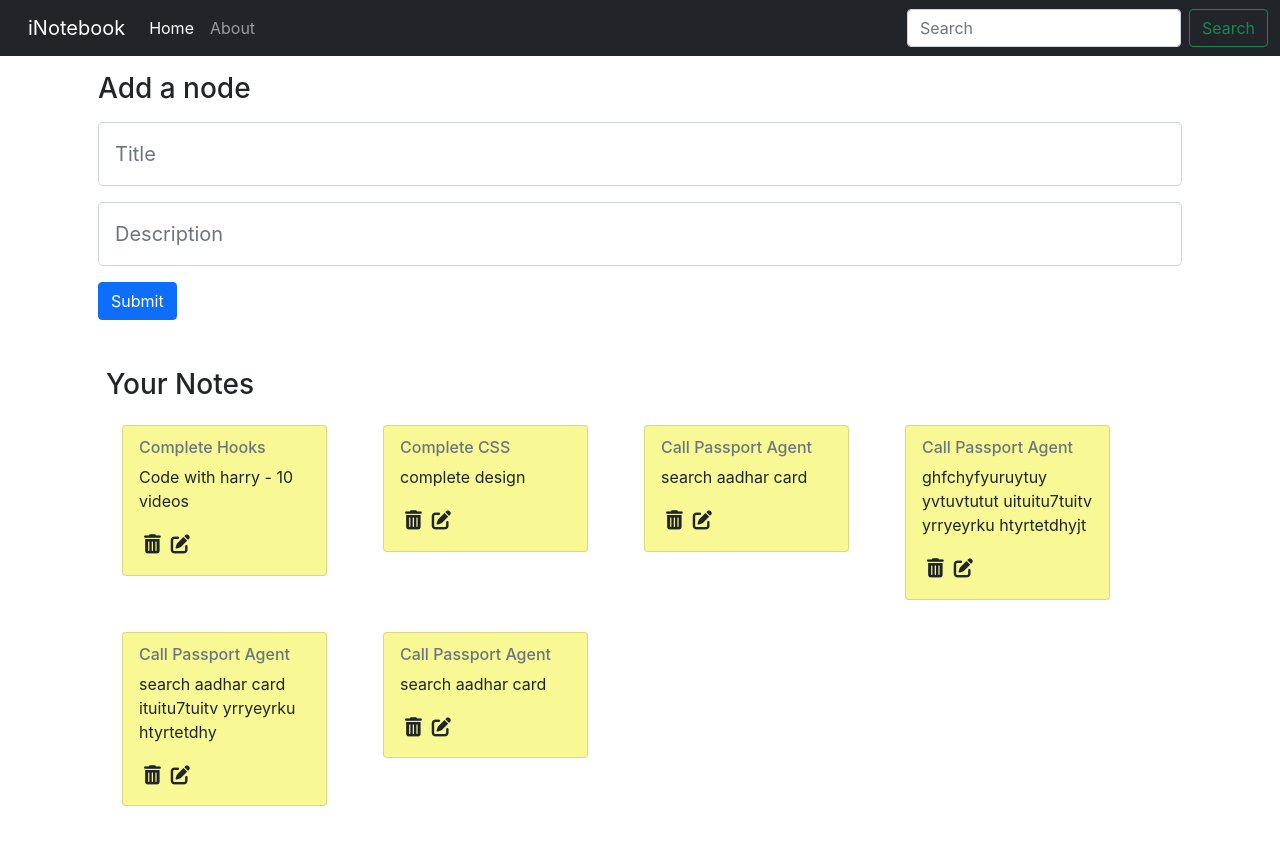
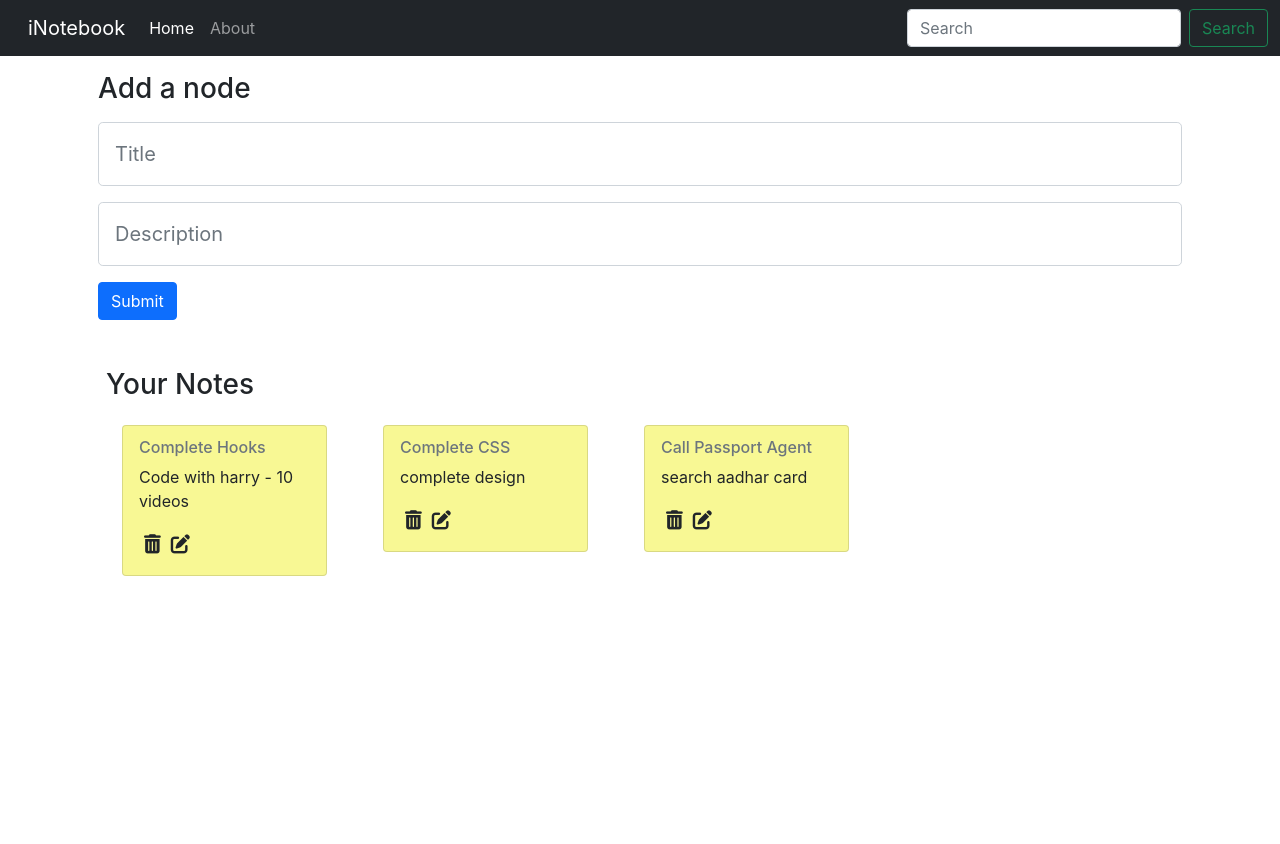
Before and after one commit to amrutapalo/inotebook, a React (Create React App) app: page /home in a window 1280 px wide. Shown: the top 844 px of the page. After the commit the page ends 800 px from the top, so only its background shows below. Built offline with nearby package versions, Linux system fonts and the light colour scheme; the HTML template or start-up script is replaced by a standard one.

Commit message:
delete note

```diff
--- a/src/App.css
+++ b/src/App.css
@@ -6,3 +6,7 @@ i{
 .card{
     background-color: rgb(248, 248, 148);
 }
+
+.fa-solid:hover {
+    color: rgb(107, 105, 105);
+}
--- a/src/components/DisplayNotes.js
+++ b/src/components/DisplayNotes.js
@@ -3,19 +3,24 @@ import NoteContext from "../context/NoteContext";
 import NoteItem from "./NoteItem";
 
 const DisplayNotes = () => {
-  const list = useContext(NoteContext).list;
-  console.log(list);
+  const state = useContext(NoteContext);
+  console.log("Display Notes: list received: ",state.list);
+
+  const onDelete = (id) => {
+    state.deleteNote(id);
+  }
   return (
     <div className="container my-5 row">
       <h3>Your Notes</h3>
 
       <div className="row row-cols-md-3 row-cols-lg-4">
-        {list.map((element) => {
+        {state.list.map((element) => {
           return (
             <div key={element.id}>
               <NoteItem
                 title={element.title}
                 description={element.description}
+                onDelete={() => {onDelete(element.id)}}
               ></NoteItem>
             </div>
           );
--- a/src/components/NoteItem.js
+++ b/src/components/NoteItem.js
@@ -1,12 +1,13 @@
-import React from 'react';
+import React, { useContext } from 'react';
 
 const NoteItem = (props) => {
+
   return (
     <div className="card m-3">
     <div className="card-body">
       <h6 className="card-subtitle mb-2 text-muted">{props.title}</h6>
       <p className="card-text">{props.description}</p>
-      <i className="fa-solid fa-trash-can"></i>
+      <i className="fa-solid fa-trash-can" onClick={props.onDelete}></i>
       <i className="fa-solid fa-pen-to-square"></i>
     </div>
   </div>
--- a/src/context/NoteState.js
+++ b/src/context/NoteState.js
@@ -17,34 +17,29 @@ const NoteState = (props) => {
       title: "Call Passport Agent",
       description:"search aadhar card",
       id: 3,
-    },
-    {
-      title: "Call Passport Agent",
-      description:"ghfchyfyuruytuy yvtuvtutut uituitu7tuitv yrryeyrku htyrtetdhyjt",
-      id: 3,
-    },
-    {
-      title: "Call Passport Agent",
-      description:"search aadhar card ituitu7tuitv yrryeyrku htyrtetdhy",
-      id: 3,
-    },
-    {
-        title: "Call Passport Agent",
-        description:"search aadhar card",
-        id: 3,
-      },
+    }
   ]);
 
   //addNote
   const addNote = (note) => {
-    console.log("NoteState: addNote called -- ",note);
+    console.log("NoteState: addNote called -- note: ",note);
     // list.push(note);
-    setList(list.concat(note));
+    setList(list.concat({...note, id:list[list.length-1].id + 1}));
     console.log("list --", list);
   }
 
+  const deleteNote = (id) => {
+    console.log("NoteState: deleteNote called -- id: ",id);
+    setList(list.filter((note) => {
+      return (note.id !== id)
+    }))
+    console.log("after-",list);
+  }
+
+  //deleteNote
+
   return (
-    <NoteContext.Provider value={{list, addNote}}>
+    <NoteContext.Provider value={{list, addNote, deleteNote}}>
       {props.children}
     </NoteContext.Provider>
   );
```
